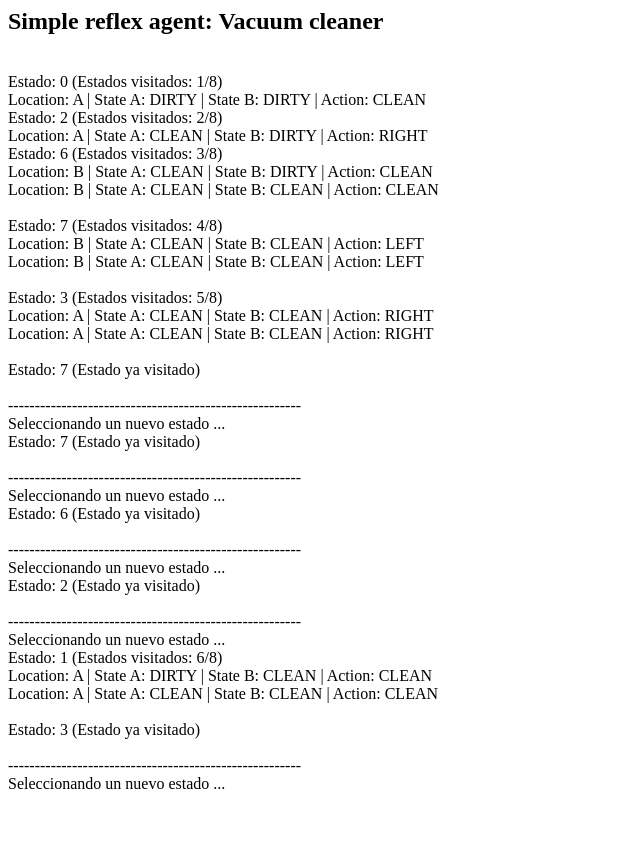
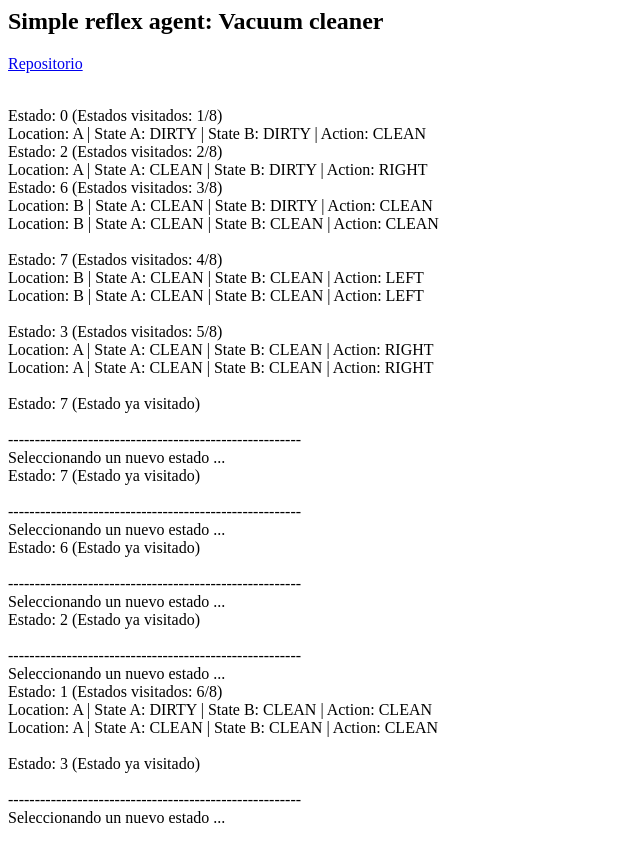
Before and after one commit to Henryterraza/IA1_actividades_201906562, a plain HTML site: page tarea1/index.html in a window 1280 px wide. Shown: the whole page, without its empty margins (0-640 px from the left). Before the commit the page ends 809 px from the top, so only its background shows below. Drawn offline with Linux system fonts and the light colour scheme.

Commit message:
Finalizacion de actividad

```diff
--- a/tarea1/index.html
+++ b/tarea1/index.html
@@ -1,6 +1,7 @@
 <html>
 <body>
 <h2>Simple reflex agent: Vacuum cleaner</h2>
+<a href="https://github.com/Henryterraza/IA1_actividades_201906562/blob/main/tarea1">Repositorio</a>
 <p id="log"></p>
 <script type="text/javascript" src="cleaner.js"></script>
 </body>
```
